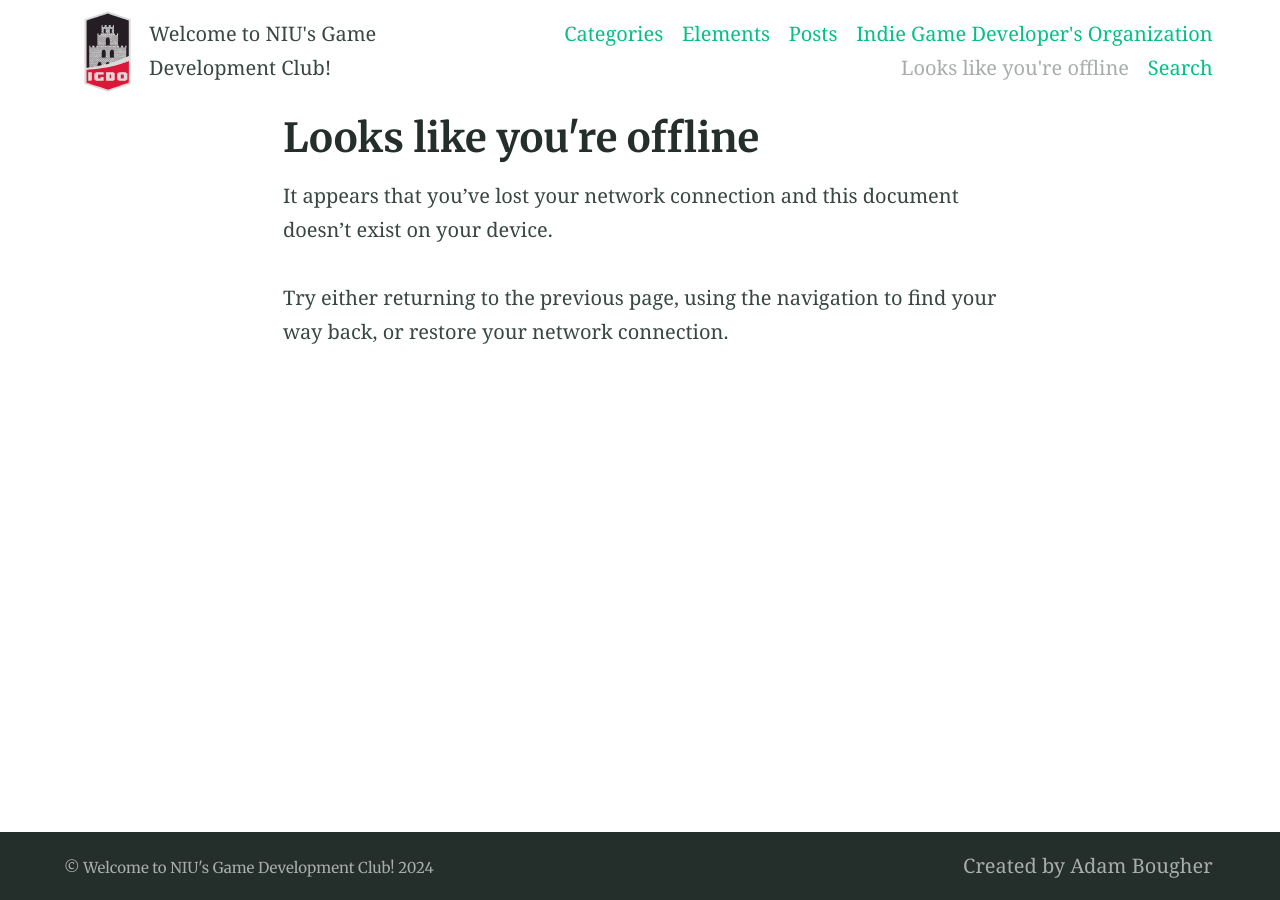
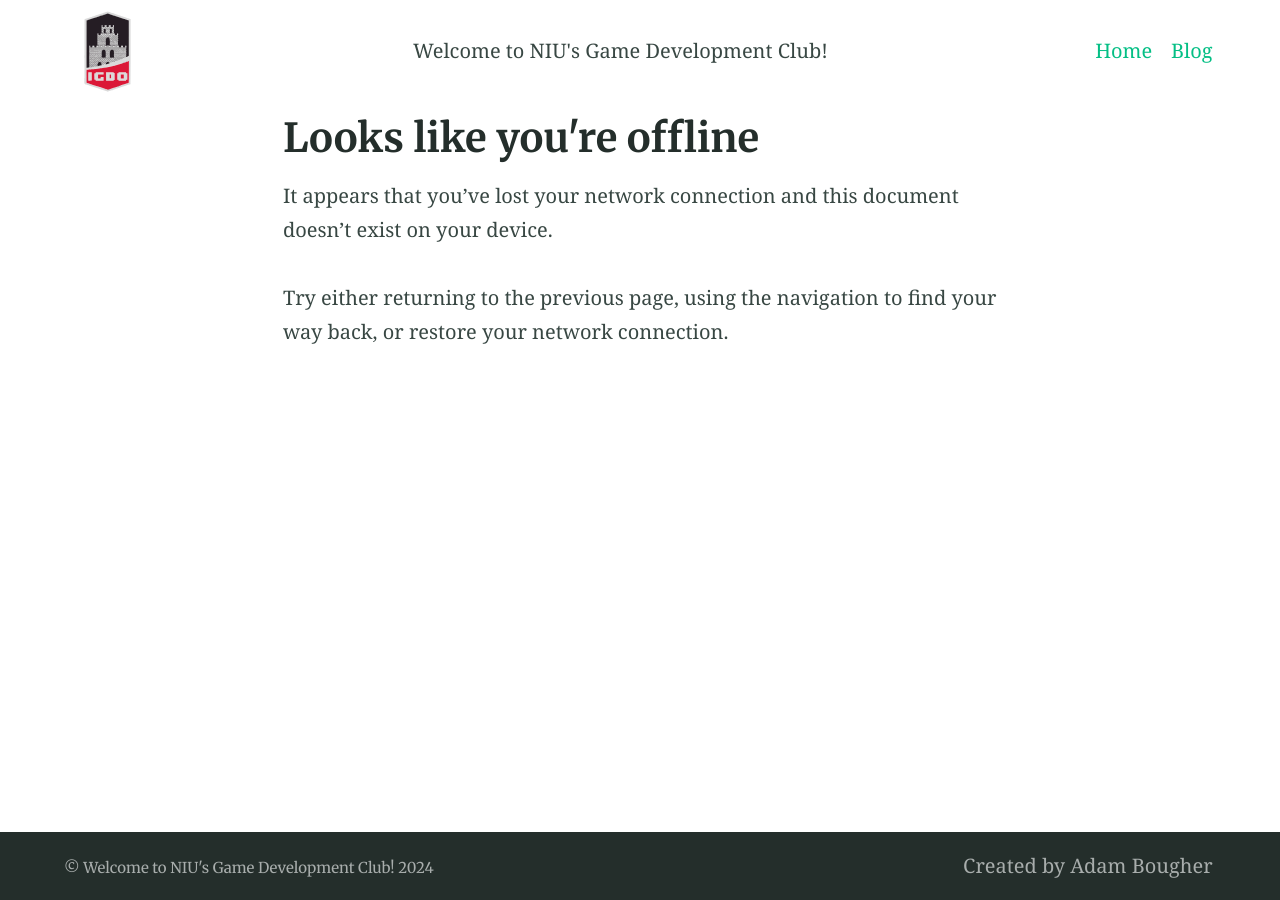
Before and after one commit to AdamBougher/alembic-IGDO, a Jekyll site: the page built from offline.md, in a window 1280 px wide. Built offline with Jekyll 4.4.1, drawn with Linux system fonts in a browser that asks for light colours; part of the change alters nothing that is shown.

Commit message:
re-allow home and blog

```diff
--- a/_config.yml
+++ b/_config.yml
@@ -120,12 +120,12 @@ favicons: # Favicons are also used in the manifest file. Syntax is 'size: path'
 
 # 9. Site navigation
 navigation_header:
-# - title: Home
-#   url: /
+- title: Home
+  url: /
 # - title: Elements
 #   url: /elements/
-# - title: Blog
-#   url: /blog/
+- title: Blog
+  url: /blog/
 # - title: Search
 #   url: /search/
 
```
